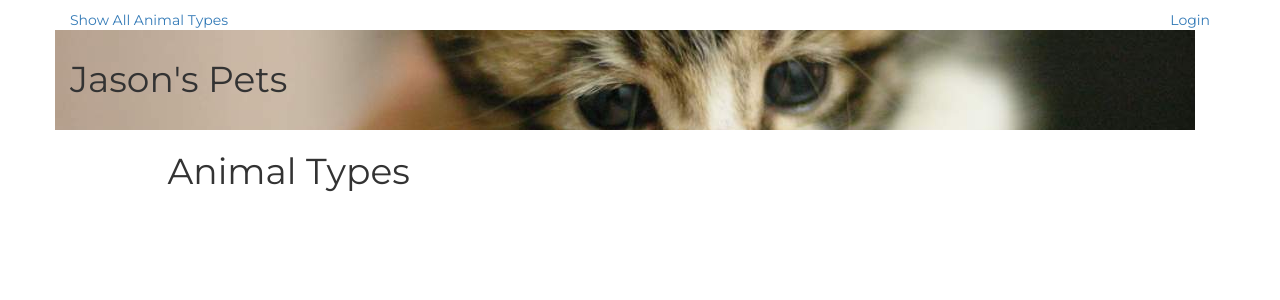
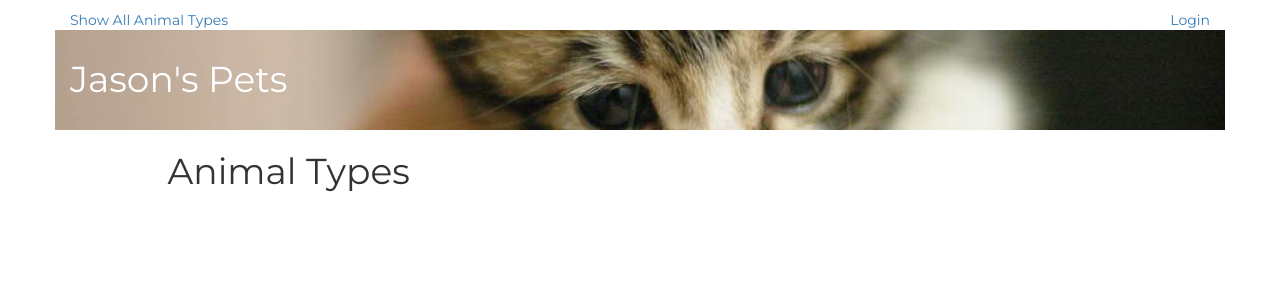
Before and after one commit to jasonbodman/petstore, a Flask app: page / in a window 1280 px wide. Shown: the top 300 px of the page. Run offline with Flask 2, Linux system fonts and the light colour scheme; some libraries are stand-ins or nearby versions.

Commit message:
fix sizing issue with banner image

```diff
--- a/static/styles.css
+++ b/static/styles.css
@@ -17,9 +17,9 @@ h3 {
 
 .banner {
   min-height: 100px;
-  width: 100%;
   background: url("/static/header.jpeg");
   background-repeat: no-repeat;
+  color: white;
 }
 
 .banner img {
```
